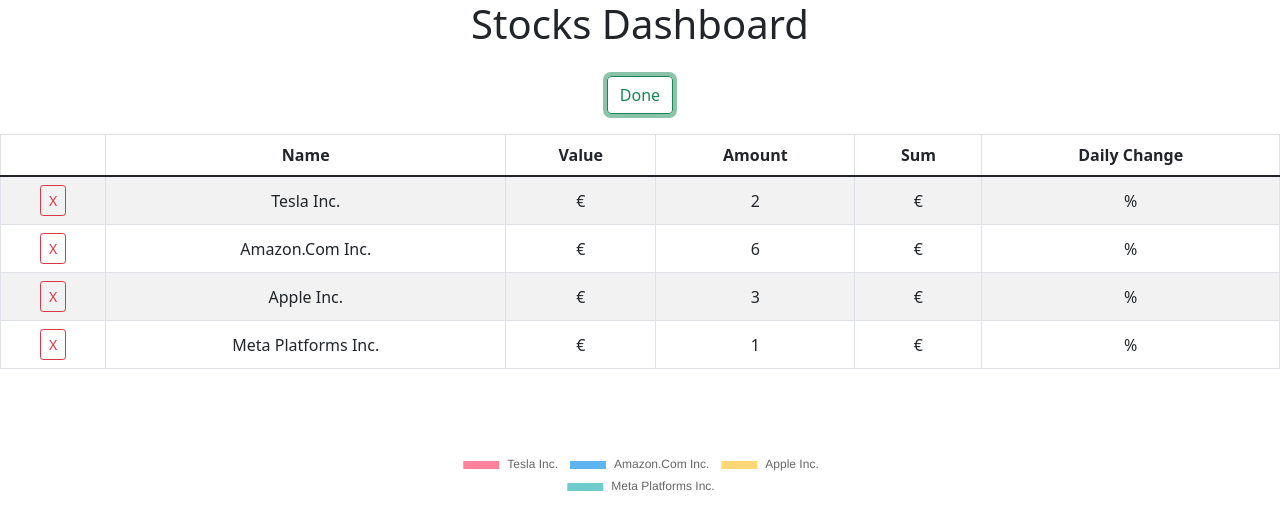
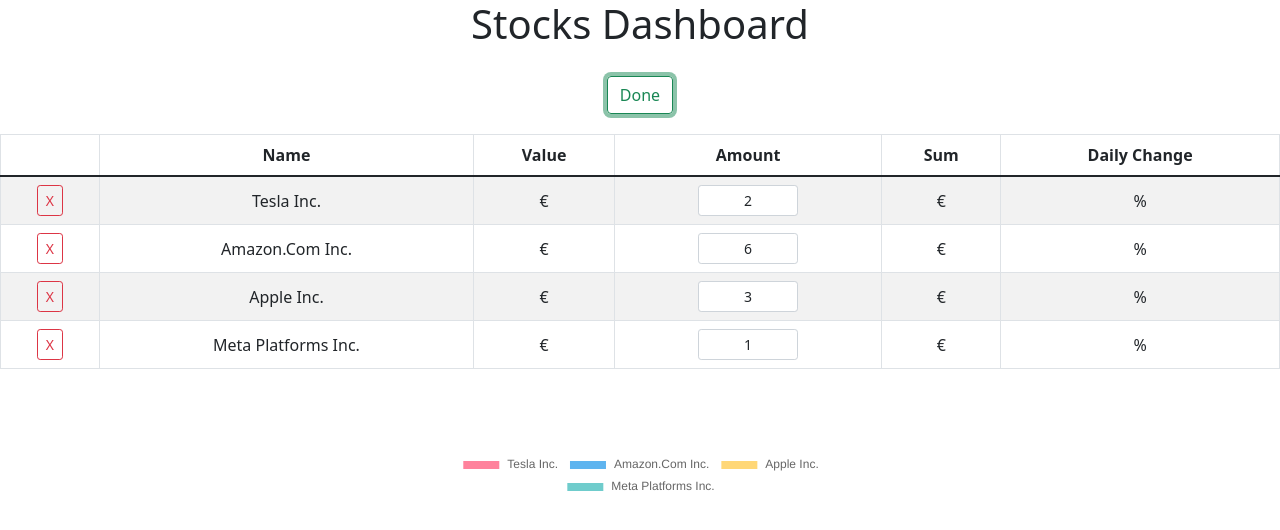
Before and after one commit to giladpomer/stocks-dashboard-client, a React (Create React App) app: page / in a window 1280 px wide. Both pictures are taken after a click on the button "Edit Stocks". Shown: the top 530 px of the page. Built offline with nearby package versions, Linux system fonts and the light colour scheme; no server answers.

Commit message:
edit stocks amount

```diff
--- a/src/App.css
+++ b/src/App.css
@@ -18,6 +18,18 @@
         color: #a40d0d !important;
     }
 
+    .stock .amount-input {
+        max-width: 100px;
+        margin: auto;
+        text-align: center;
+    }
+
+input[type='number']::-webkit-inner-spin-button,
+input[type='number']::-webkit-outer-spin-button {
+    display: none;
+    margin-left: -14px;
+}
+
 .pie-chart {
     display: inline-block !important;
     max-width: 500px;
--- a/src/components/dashboard/StocksDashboard.js
+++ b/src/components/dashboard/StocksDashboard.js
@@ -116,6 +116,22 @@
         });
     }
 
+    function updateStockAmount(stock, amount) {
+        setStocks(prevStocks => {
+            var stocks = [...prevStocks];
+
+            var stockItem = stocks.find(item => item === stock);
+            stockItem.amount = amount;
+            updateStockSum(stockItem);
+
+            return stocks;
+        });
+    }
+
+    function updateStockSum(stock) {
+        stock.liveData.sum = stock.liveData.value * stock.amount;
+    }
+
     return (
         <div>
             <Button onClick={toggleEditMode} className="edit-button" variant={_isEditMode ? 'outline-success' : 'outline-primary'}>
@@ -125,6 +141,7 @@
             <StocksTable
                 stocks={_stocks}
                 onDeleteStock={deleteStock}
+                onUpdateStockAmount={updateStockAmount}
                 isEditMode={_isEditMode}
             />
             <StocksPieChart stocks={_stocks} />
--- a/src/components/table/StocksTable.js
+++ b/src/components/table/StocksTable.js
@@ -9,6 +9,7 @@
                 key={data.id}
                 data={data}
                 onDelete={props.onDeleteStock}
+                onUpdateAmount={props.onUpdateStockAmount}
                 isEditMode={props.isEditMode}
             />
         );
--- a/src/components/table/StocksTableEntry.js
+++ b/src/components/table/StocksTableEntry.js
@@ -1,9 +1,11 @@
 import React from 'react';
 import Button from 'react-bootstrap/Button';
+import Form from 'react-bootstrap/Form';
 
 export default function StocksTableEntry(props) {
     const [_stockValue, setStockValue] = React.useState(null);
     const [_stockValueChange, setStockValueChange] = React.useState(0);
+    const [_stockAmount, setStockAmount] = React.useState(props.data.amount);
 
     React.useEffect(() => {
         setStockValue(prevValue => {
@@ -57,6 +59,13 @@
         props.onDelete(props.data);
     }
 
+    function updateStockAmount(e) {
+        var amount = e.target.value;
+
+        setStockAmount(amount);
+        props.onUpdateAmount(props.data, amount);
+    }
+
     return (
         <tr className='stock'>
             {props.isEditMode &&
@@ -71,7 +80,16 @@
                 &euro;{props.data.liveData?.value ?? ''}
             </td>
             <td>
-                {props.data.amount?.toLocaleString('en-US')}
+                {props.isEditMode
+                    ? <Form.Control
+                        className="amount-input"
+                        size="sm"
+                        type="number"
+                        placeholder="Amount"
+                        onChange={updateStockAmount}
+                        value={_stockAmount?.toLocaleString('en-US')} />
+                    : _stockAmount?.toLocaleString('en-US')
+                }
             </td>
             <td className={getChangeClassName(_stockValueChange)}>
                 &euro;{props.data.liveData?.sum?.toLocaleString('en-US', { minimumFractionDigits: 2 }) ?? ''}
```
